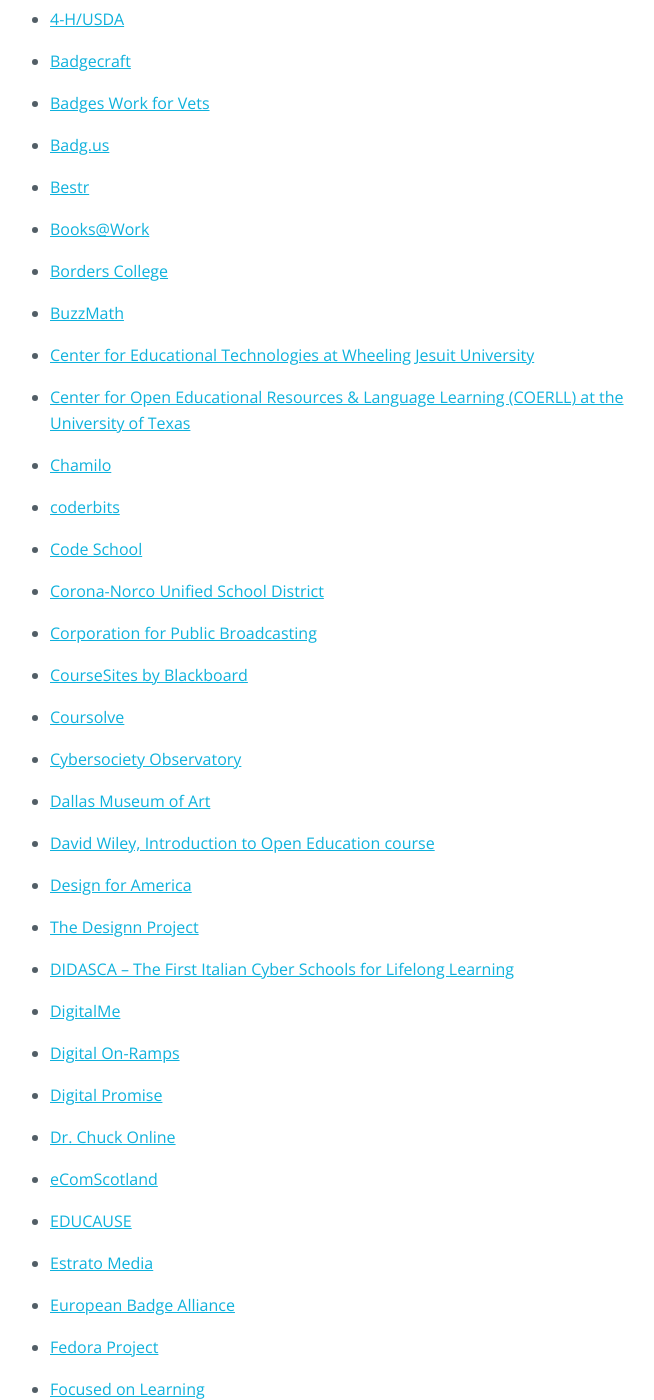
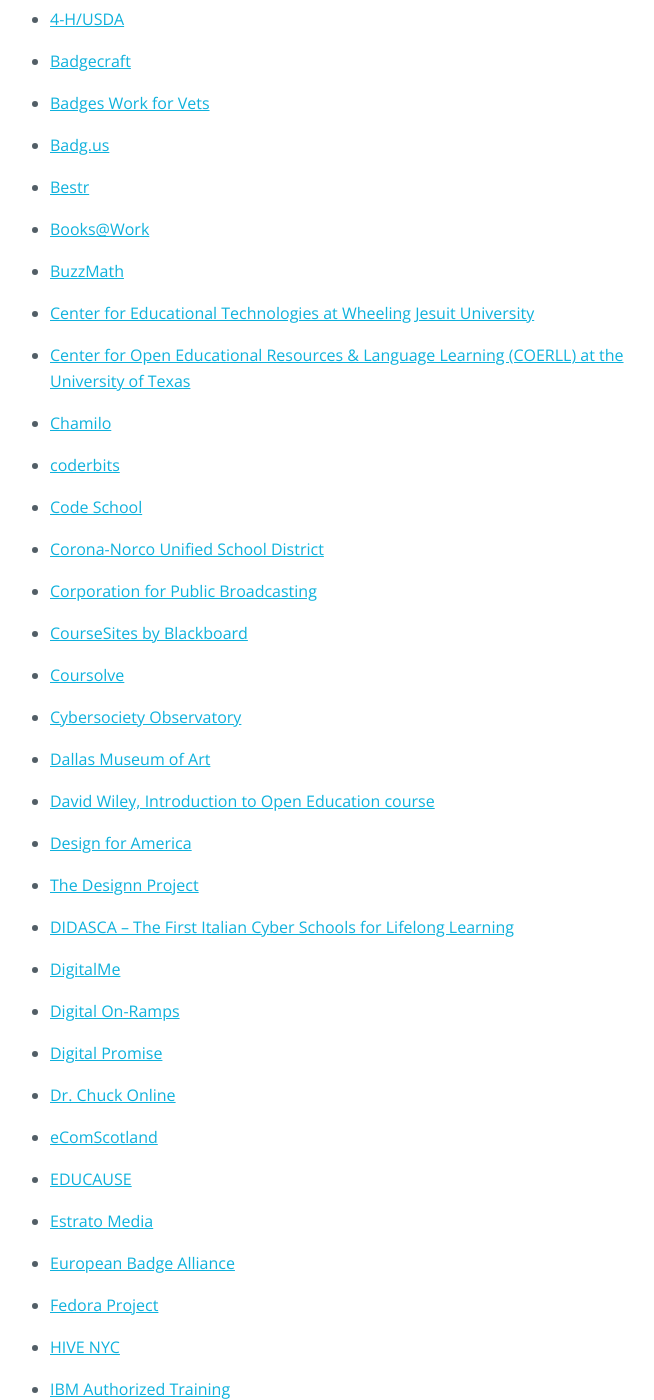
Before and after one commit to mozilla/openbadges.org-static, a Jekyll site: the page built from about/participating-services/index.md, in a window 1280 px wide and 1400 px high, scrolled down 1050 px. Shown: the whole window, without its empty margins (286-940 px from the left). Built offline with Jekyll 4.4.1, drawn with Linux system fonts in a browser that asks for light colours.

Commit message:
Crytzer Issue Badges - removed broken links
Removed Borders College and Focused On Learning links

```diff
--- a/about/participating-services/index.md
+++ b/about/participating-services/index.md
@@ -36,7 +36,6 @@
 + [Badg.us](http://badg.us/)
 + [Bestr](https://bestr.it/)
 + [Books@Work](http://www.booksatwork.org/employees/)
-+ [Borders College](http://www.bolt.ac.uk/moodle.html)
 + [BuzzMath](https://www.buzzmath.com/badges)
 + [Center for Educational Technologies at Wheeling Jesuit University](http://badges.cet.edu/)
 + [Center for Open Educational Resources & Language Learning (COERLL) at the University of Texas](http://openbadges.coerll.utexas.edu/)
@@ -62,7 +61,6 @@
 + [Estrato Media](http://www.estratomedia.es/)
 + [European Badge Alliance](http://ebawebsite.net/)
 + [Fedora Project](https://badges.fedoraproject.org/)
-+ [Focused on Learning](http://www.focusedonlearning.com/2014/04/open-badges/)
 + [HIVE NYC](https://credly.com/u/hivenyc)
 + [IBM Authorized Training](http://ibm.biz/badging)
 + [Illinois Online Network](http://www.ion.uillinois.edu/)
```
